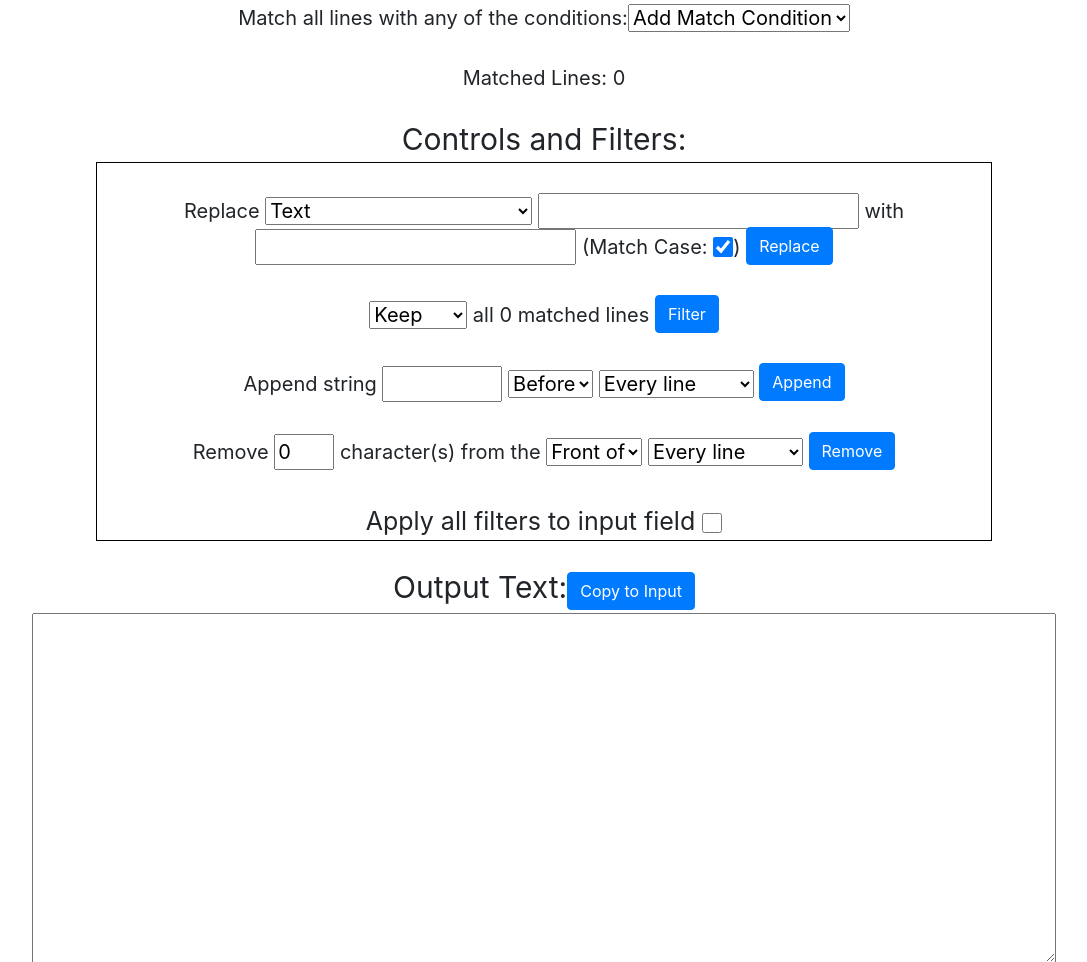
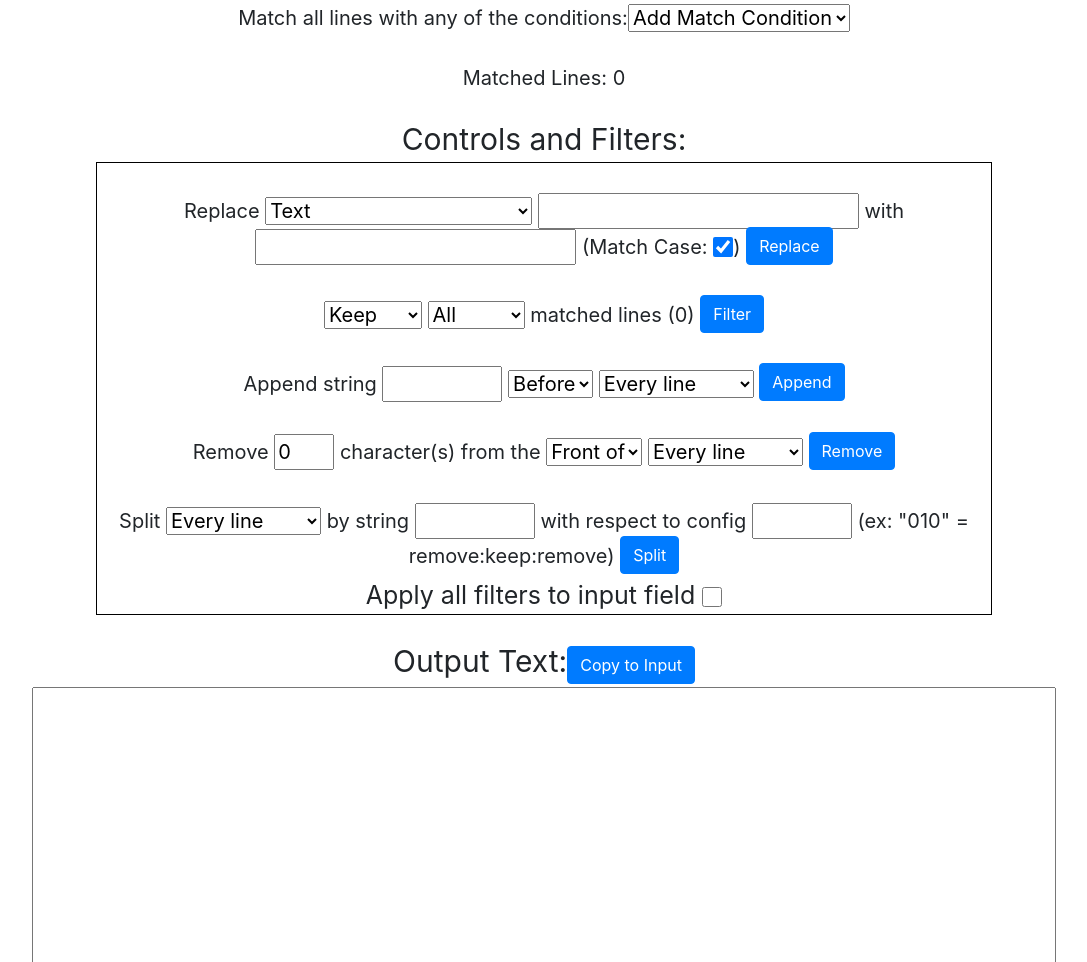
Before and after one commit to lkk6057/TextFilter, a plain HTML site: page index.html in a window 1280 px wide. Shown: the part 815-1777 px from the top of the page, without its empty margins (96-1183 px from the left). Drawn offline with nearby package versions, Linux system fonts and the light colour scheme.

Commit message:
line splitting and even odd filter, with optimizations

```diff
--- a/index.html
+++ b/index.html
@@ -94,12 +94,14 @@ table, th, td {
 
 Replace <select id = "replaceTextOrLines"> <option value="text">Text</option><option value="lines">Lines that contain the text</option><option value="matched">Matched Lines</option><option value="textMatched">Text in Matched Lines</option></select> <input type = "text" id = "replace1"> with <input type = "text" id = "replace2"> (Match Case: <input type = "checkbox" id = "replaceMatch" class = "check" checked>) <input type = "button" class = "button btn btn-primary" value = "Replace" onclick = "replace()"><br><br>
 
-    <select id = "keepOrRemoveLines"> <option value="keep">Keep</option><option value="remove">Remove</option></select> all <span name = "matchedLineCount">0</span> matched lines <input type = "button" class = "button btn btn-primary" value = "Filter" onclick = "keepLines()"><br>
+    <select id = "keepOrRemoveLines"> <option value="keep">Keep</option><option value="remove">Remove</option></select> <select id = "allEvenOdd" onchange = "updateEvenOddMatch()"> <option value="all">All</option><option value="even">All even</option><option value="odd">All odd</option></select> matched lines (<span id = "matchedEvenOddCount">0</span>) <input type = "button" class = "button btn btn-primary" value = "Filter" onclick = "keepLines()"><br>
 <br>
 
 Append string <input type = "text" id = "appendString" class = "input"> <select id = "appendBeforeAfter"> <option value="before">Before</option><option value="after">After</option></select> <select id = "appendAllMatched"> <option value="all">Every line</option><option value="matched">Matched lines</option></select> <input type = "button" class = "button btn btn-primary" value = "Append" onclick = "append()"><br><br>
 
-Remove <input type = "number" id = "removeCount" class = "short" value = "0"> character(s) from the <select id = "removeFrontBack"><option value="front">Front of</option><option value="back">Back of</option></select> <select id = "removeAllMatched"> <option value="every">Every line</option><option value="matched">Matched lines</option></select> <input type = "button" class = "button btn btn-primary" value = "Remove" onclick = "remove()"><br>
+Remove <input type = "number" id = "removeCount" class = "short" value = "0"> character(s) from the <select id = "removeFrontBack"><option value="front">Front of</option><option value="back">Back of</option></select> <select id = "removeAllMatched"> <option value="every">Every line</option><option value="matched">Matched lines</option></select> <input type = "button" class = "button btn btn-primary" value = "Remove" onclick = "remove()"><br><br>
+
+Split <select id = "splitEveryMatched"> <option value="every">Every line</option><option value="matched">Matched lines</option></select> by string <input type = "text" id = "splitSeparator" class = "input"> with respect to  config <input type = "number" id = "splitConfig" style = "width:100px"> (ex: "010" = remove:keep:remove) <input type = "button" class = "button btn btn-primary" value = "Split" onclick = "split()">
 
     <br><span style = "font-size: 25">Apply all filters to input field <input type = "checkbox" id = "applyToInput" class = "check"></span>
 </div>
@@ -125,6 +127,31 @@ function ele(id){
     return document.getElementById(id);
 }
 
+function updateEvenOddMatch(){
+    var evenLines = 0;
+    var oddLines = 0;
+    var allEvenOdd = ele("allEvenOdd").value;
+    for(var i =0;i<matchedLines.length;i++){
+        var matchedLine = matchedLines[i];
+        if(isEven(matchedLine.number)){
+           evenLines++;
+           }
+           else{
+           oddLines++;
+           }
+           }
+    switch(allEvenOdd){
+        case "all":
+        ele("matchedEvenOddCount").innerHTML = matchedLines.length;
+            break;
+                case "even":
+        ele("matchedEvenOddCount").innerHTML = evenLines;
+            break;
+            case "odd":
+        ele("matchedEvenOddCount").innerHTML = oddLines;
+            break;
+           }
+}
 function updateMatchedLinesCount(){
     var elements = document.getElementsByName("matchedLineCount");
     for(var i = 0;i<elements.length;i++){
@@ -201,12 +228,13 @@ function matchLines(){
                 console.log("infinity");
            }
         if(!condition.invert){
-        if(i>=lower&&line.length<upper){
+        console.log(lower+" "+i+" "+upper);
+        if(i>=lower&&i<upper){
            matched = true;
            }
         }
         else{
-        if(i<lower||line.length>=upper){
+        if(i<lower||i>=upper){
            matched = true;
            }
         }
@@ -220,6 +248,7 @@ function matchLines(){
     }
     matchedLines = newMatched;
     updateMatchedLinesCount();
+    updateEvenOddMatch();
 }
 function duplicateMatch(matchedArray,match){
     var duplicate = false;
@@ -443,28 +472,40 @@ function getLine(lineArray,index){
     }
     return line;
 }
+function isEven(number){
+    return number%2==0;
+}
 function keepLines(){
     var keepMode = ele("keepOrRemoveLines").value;
     var inputString = ele("inputArea").value;
+    var allEvenOdd = ele("allEvenOdd").value;
     var outputString = "";
     switch(keepMode){
         case "keep":
                         var matchedStrings = [];
+            console.log(allEvenOdd);
         for(var i =0;i<matchedLines.length;i++){
+        if(allEvenOdd=="all"||(allEvenOdd=="even"&&isEven(i))||(allEvenOdd=="odd"&&!isEven(i))){
         matchedStrings.push(matchedLines[i].text);
+        }
         }
         outputString = matchedStrings.join("\n");
             break;
         case "remove":
         var filtered = [];
         var lines = inputString.split("\n");
+
         for(var i =0;i<lines.length;i++){
         var line = lines[i];
-        if(getLine(matchedLines,i)==null){
+        var evenOddMatch = false;
+        if(allEvenOdd=="all"||allEvenOdd=="even"&&isEven(i)||allEvenOdd=="odd"&&!isEven(i)){
+        evenOddMatch = true;
+        }
+        if(getLine(matchedLines,i)==null||!evenOddMatch){
         filtered.push(line);
            }
+        }
         outputString = filtered.join("\n");
-        }
             break;
            }
 
@@ -485,6 +526,7 @@ function outputText(outputString){
 }
 function copyToInput(){
     ele("inputArea").value = ele("outputArea").value;
+    matchLines();
 }
 function append(){
     var appendString = ele("appendString").value;
@@ -588,4 +630,26 @@ console.log(removeState);
     var outputString = lines.join("\n");
     outputText(outputString);
 }
+function split(){
+    var everyMatched = ele("splitEveryMatched").value;
+    var separator = ele("splitSeparator").value;
+    var config = ele("splitConfig").value.toString();
+    var inputString = ele("inputArea").value;
+    var lines = inputString.split("\n");
+    for(var i =0;i<lines.length;i++){
+       var line = lines[i];
+        if(everyMatched=="every"||isMatched(i)){
+        var split = line.split(separator);
+        var newSplit = [];
+        for(var e = 0;e<split.length;e++){
+            if(e<config.length&&config[e]!=0){
+               newSplit.push(split[e]);
+               }
+        }
+        lines[i] = newSplit.join(separator);
+    }
+    }
+    var outputString = lines.join("\n");
+    outputText(outputString);
+}
 </script>
```
